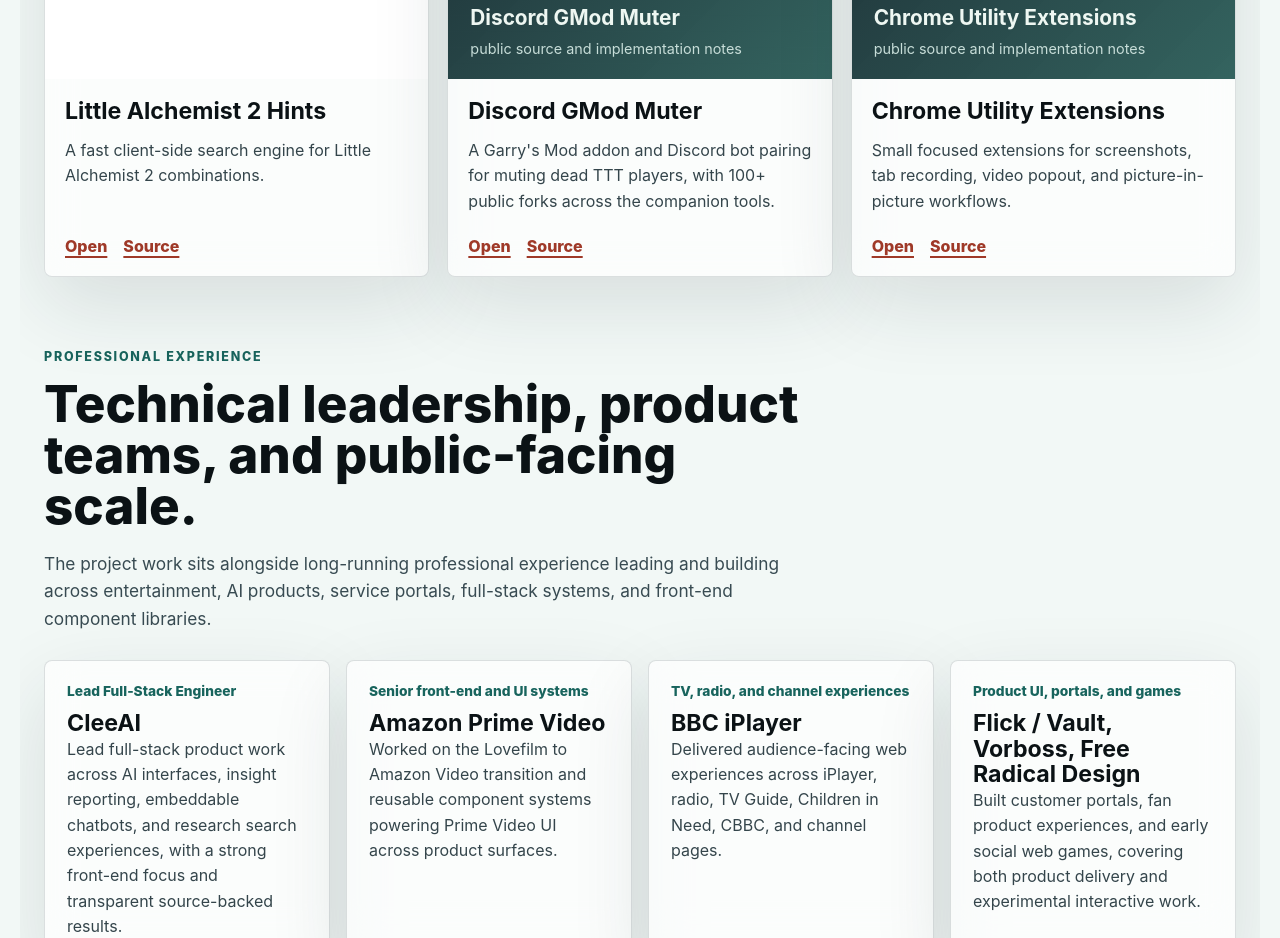
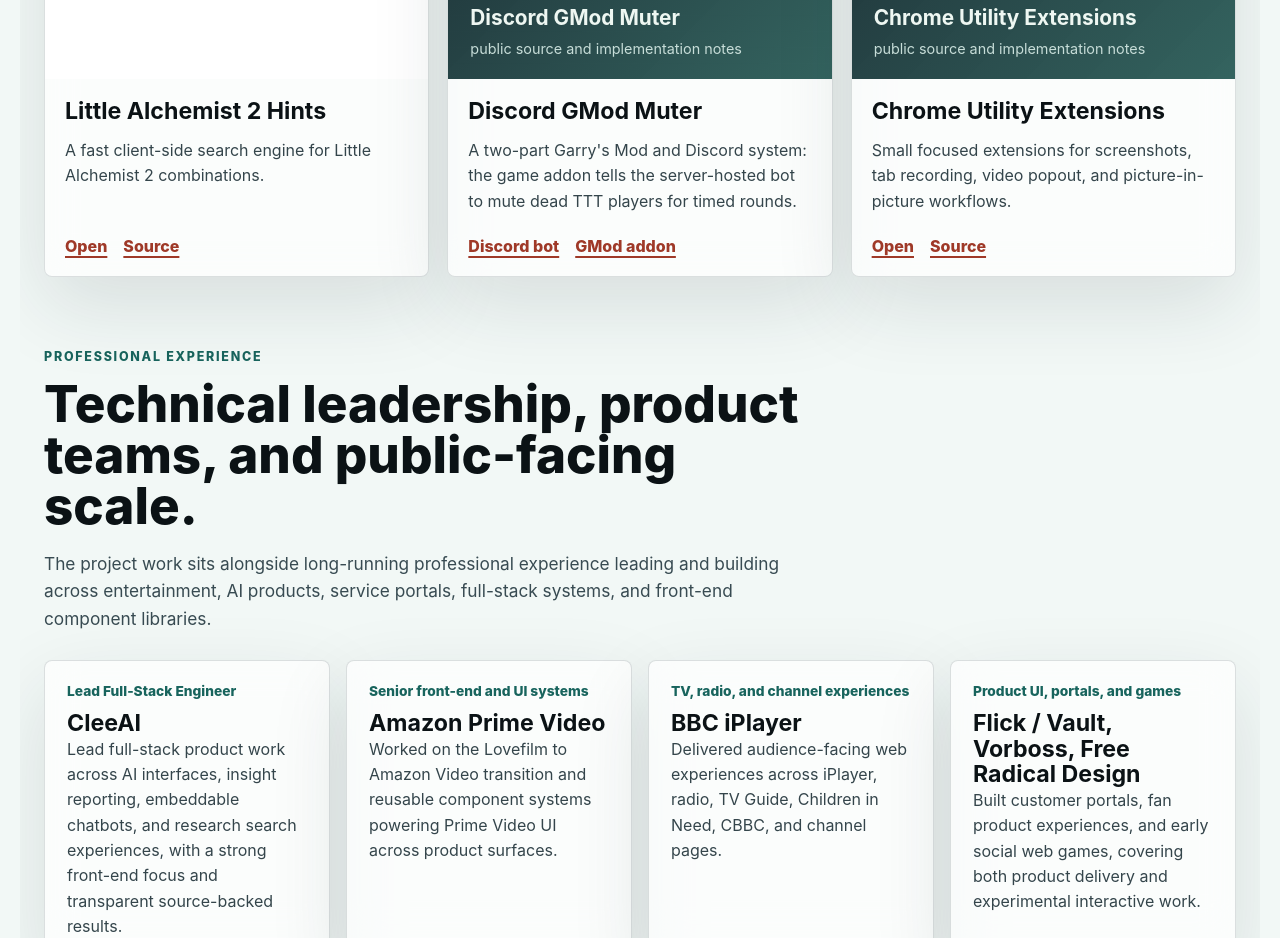
Before and after one commit to manix84/manix84.github.io, a React (Vite) app: page / in a window 1280 px wide. Shown: the part 3020-3958 px from the top of the page. Built offline with nearby package versions, Linux system fonts and the light colour scheme.

Commit message:
Enhance Discord GMod Muter project description and add demo/repo labels for clarity (#26)

```diff
--- a/package.json
+++ b/package.json
@@ -1,6 +1,6 @@
 {
   "name": "manix84.github.io",
-  "version": "2.0.0",
+  "version": "2.1.0",
   "private": true,
   "type": "module",
   "scripts": {
--- a/src/App.tsx
+++ b/src/App.tsx
@@ -73,9 +73,11 @@
   {
     title: "Discord GMod Muter",
     description:
-      "A Garry's Mod addon and Discord bot pairing for muting dead TTT players, with 100+ public forks across the companion tools.",
+      "A two-part Garry's Mod and Discord system: the game addon tells the server-hosted bot to mute dead TTT players for timed rounds.",
     demoUrl: "https://github.com/manix84/discord_gmod_bot",
+    demoLabel: "Discord bot",
     repoUrl: "https://github.com/manix84/discord_gmod_addon",
+    repoLabel: "GMod addon",
   },
   {
     title: "Chrome Utility Extensions",
@@ -315,10 +317,10 @@
                 <p>{project.description}</p>
                 <div className={st.projectLinks}>
                   <a href={project.demoUrl} target="_blank" rel="noreferrer">
-                    Open
+                    {"demoLabel" in project ? project.demoLabel : "Open"}
                   </a>
                   <a href={project.repoUrl} target="_blank" rel="noreferrer">
-                    Source
+                    {"repoLabel" in project ? project.repoLabel : "Source"}
                   </a>
                 </div>
               </div>
```
Also changed, not shown: 1 other file (tests, documents, lock files or other folders).
